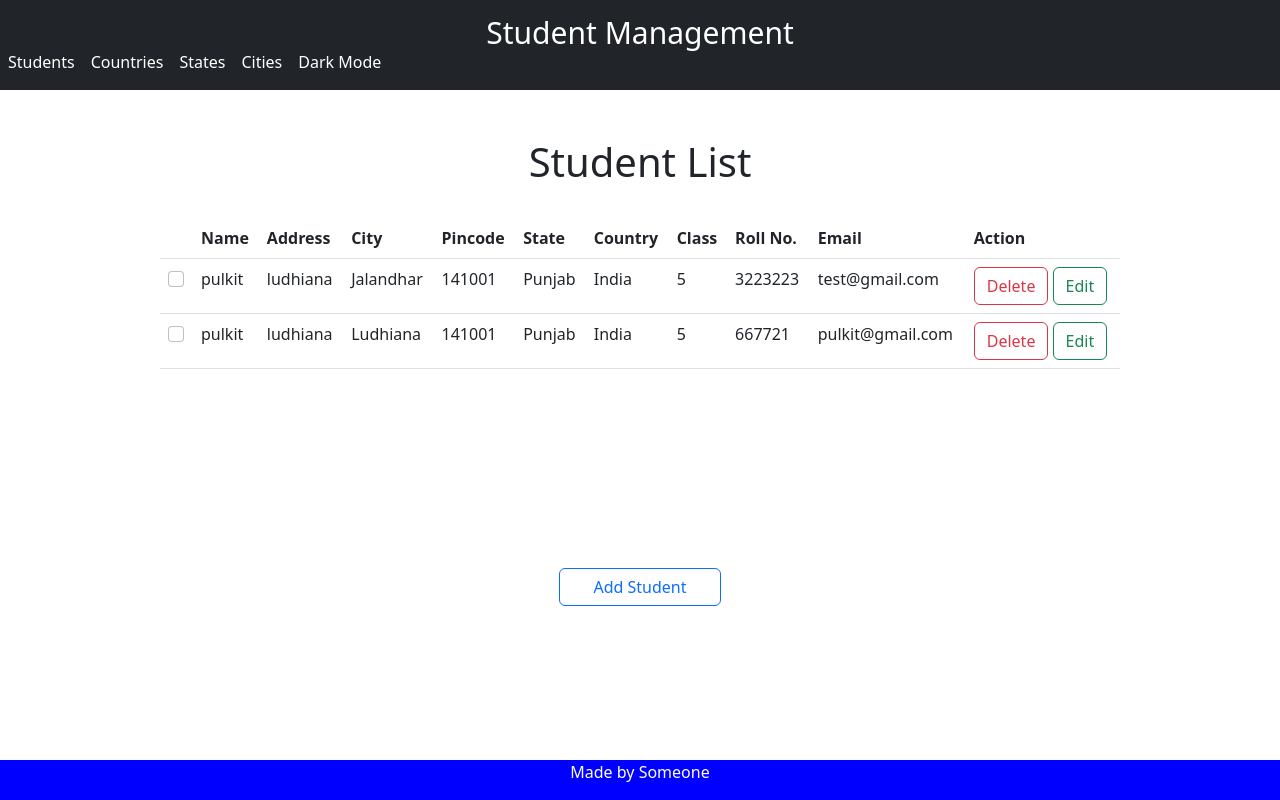
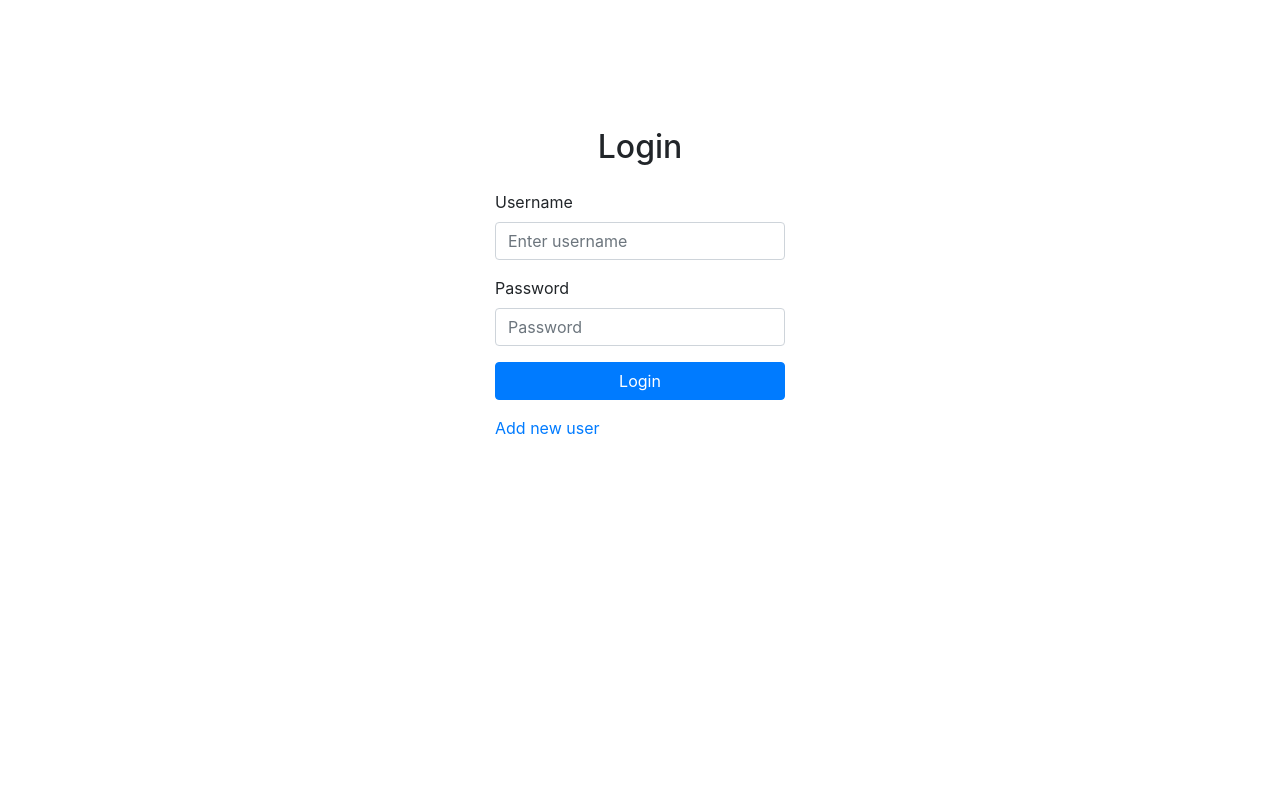
Before and after one commit to pulkitdhiman0001/student-management, a Flask app: page / in a window 1280 px wide. Run offline with Flask 2, Linux system fonts and the light colour scheme; data comes from the database, SQL or seed files in the repository; both versions use the stored data as it was after the commit; some libraries are stand-ins or nearby versions.

Commit message:
12-oct-2022

```diff
--- a/app.py
+++ b/app.py
@@ -1,10 +1,10 @@
 import re
 
-from flask import render_template, request, url_for, flash, redirect, jsonify
+from flask import render_template, request, url_for, flash, redirect, jsonify, session
 from sqlalchemy import desc
 
 from forms import Form
-from models import State, Student, City, Country, app, db
+from models import State, Student, City, Country, app, db, Users
 
 
 @app.route('/get_state_list/<country_id>')
@@ -33,8 +33,47 @@ def get_city_list(state_id):
     return jsonify({'city_list': city_list})
 
 
+@app.route('/', methods=['GET', 'POST'])
+def login():
+    if request.method == 'POST':
+        username = request.form["username"]
+        password = request.form["password"]
+
+        if username == 'admin' and password == 'admin':
+            session['username'] = username
+            flash(f'Logged in as {username}', category='success')
+            return redirect(url_for('index'))
+        else:
+            flash('Username or Password does not match', category='error')
+            return render_template('login.html')
+
+    return render_template('login.html')
+
+
+@app.route('/register', methods=['GET', 'POST'])
+def register():
+    if request.method == 'POST':
+        add_user = Users(username=request.form["username"], password=request.form["password"],
+                         confirm_password=request.form["confirm_password"])
+
+        exists = db.session.query(db.exists().where(
+            Users.username == request.form["username"])).scalar()
+        if exists:
+            flash("User with same username already exists", category='error')
+            return render_template('register.html')
+        if request.form["username"] != request.form["confirm_password"]:
+            flash("Password does not match", category='error')
+            return render_template('register.html')
+        else:
+            db.session.add(add_user)
+            db.session.commit()
+            flash('User Created', category='success')
+            return redirect(url_for('login'))
+    return render_template('register.html')
+
+
 # Index
-@app.route('/')
+@app.route('/index')
 def index():
     students = Student.query.order_by(desc(Student.id))
     return render_template('show_student_list.html', students=students)
--- /dev/null
+++ b/templates/login.html
@@ -0,0 +1,42 @@
+<!DOCTYPE html>
+<html lang="en">
+<head>
+    <meta charset="UTF-8">
+    <title>Title</title>
+    <link rel="stylesheet" href="https://cdn.jsdelivr.net/npm/bootstrap@4.3.1/dist/css/bootstrap.min.css"
+          integrity="sha384-ggOyR0iXCbMQv3Xipma34MD+dH/1fQ784/j6cY/iJTQUOhcWr7x9JvoRxT2MZw1T" crossorigin="anonymous">
+</head>
+
+<body>
+{%- for category, message in get_flashed_messages(with_categories = true) %}
+<span style="width:50px;">
+    {%if category== 'success'%}
+        <li class="p-1 mb-1 bg-success text-white">{{ message }}</li>
+    {%else%}
+        <li class="p-1 mb-1 bg-danger text-white">{{ message }}</li>
+    {%endif%}
+
+</span>
+{%- endfor %}
+<form action="/" method="post">
+
+    <div class="form-group d-grid gap-2 col-3 mx-auto" style="margin-top:10%">
+        <h2 style="text-align:center; margin:auto">Login</h2>
+        <br>
+        <label>Username</label>
+        <input type="text" class="form-control" placeholder="Enter username" name="username">
+
+    </div>
+    <div class="form-group d-grid gap-2 col-3 mx-auto">
+        <label>Password</label>
+        <input type="password" class="form-control" placeholder="Password" name="password">
+    </div>
+    <div class="form-group d-grid gap-2 col-3 mx-auto">
+        <button type="submit" class="btn btn-primary gap-2 col-12">Login</button>
+    </div>
+    <div class="form-group d-grid gap-2 col-3 mx-auto">
+        <a href="{{url_for('register')}}">Add new user</a>
+    </div>
+</form>
+</body>
+</html>
--- a/templates/show_city_list.html
+++ b/templates/show_city_list.html
@@ -16,7 +16,7 @@
 <br>
 <br>
 
-<h1 style="text-align:center">City List</h1>
+<h2 style="text-align:center">City List</h2>
 <br>
 
 
--- a/templates/show_country_list.html
+++ b/templates/show_country_list.html
@@ -16,7 +16,7 @@
 <br>
 <br>
 
-<h1 style="text-align:center">Country List</h1>
+<h2 style="text-align:center">Country List</h2>
 <br>
 
 <div style="width:500px; margin:auto" class="d-grid gap-2 col-6 mx-auto">
--- a/templates/show_state_list.html
+++ b/templates/show_state_list.html
@@ -16,7 +16,7 @@
 <br>
 <br>
 
-<h1 style="text-align:center">State List</h1>
+<h2 style="text-align:center">State List</h2>
 <br>
 
 
--- a/templates/show_student_list.html
+++ b/templates/show_student_list.html
@@ -15,8 +15,10 @@
 
 <br>
 <br>
-
-<h1 style="text-align:center">Student List</h1>
+{% if session.name %}
+    logged in as {{session.name}}
+{%endif%}
+<h2 style="text-align:center">Student List</h2>
 <br>
 
 <div class="w-75" style="overflow-y:scroll;height:350px; margin:auto;">
@@ -79,8 +81,6 @@
 </div>
 
 
-
-
 <div class="container">
     <div class="row w-50" style="margin:auto">
         <div class="col-sm">
@@ -95,7 +95,8 @@
             </form>
         </div>
         <div class="col-sm">
-   <button type="button" class="btn btn-outline-primary w-100" onclick="location.href='{{url_for('add_students')}}'">Add
+            <button type="button" class="btn btn-outline-primary w-100"
+                    onclick="location.href='{{url_for('add_students')}}'">Add
                 Student
             </button>
         </div>
@@ -111,9 +112,8 @@
     </div>
 </div>
 
-
+<br><br><br><br>
 {%endblock%}
 
 
-
 #commit with date
```
Also changed, not shown: migrations/versions/2c6618c60764_added_users_table.py (added, +33 -0 lines), migrations/versions/9f1f3619fca6_changes_to_users_table.py (added, +32 -0 lines), models.py (+14 -0 lines), templates/register.html (added, +46 -0 lines), students.sqlite3. Lines whose indentation alone changed are shown as unchanged.
